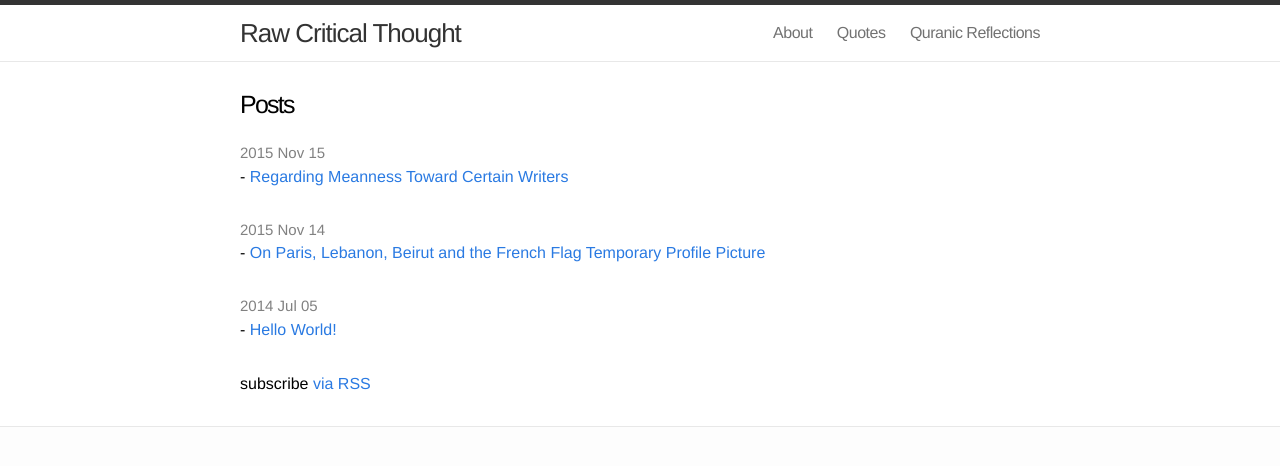
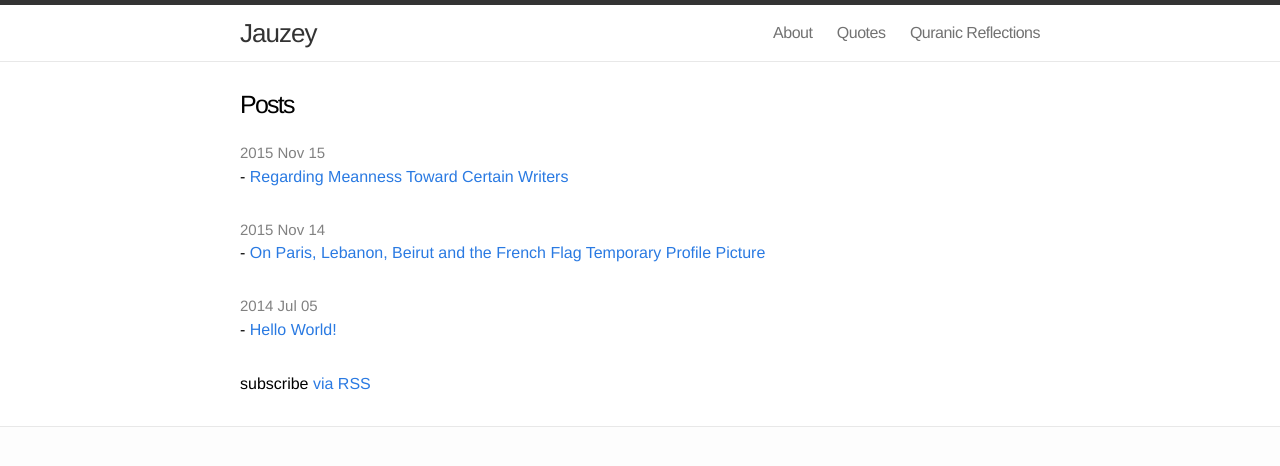
Before and after one commit to jauzeyimam/jauzeyimam.github.io, a Jekyll site: the page built from index.html, in a window 1280 px wide. Shown: the top 466 px of the page. Built offline with Jekyll 4.4.1, drawn with Linux system fonts in a browser that asks for light colours.

Commit message:
changed site title

```diff
--- a/_config.yml
+++ b/_config.yml
@@ -1,5 +1,5 @@
 # Site settings
-title: Raw Critical Thought
+title: Jauzey
 email:
 description: "'Above all, to watch.<br>
 To try and understand.<br>
```
